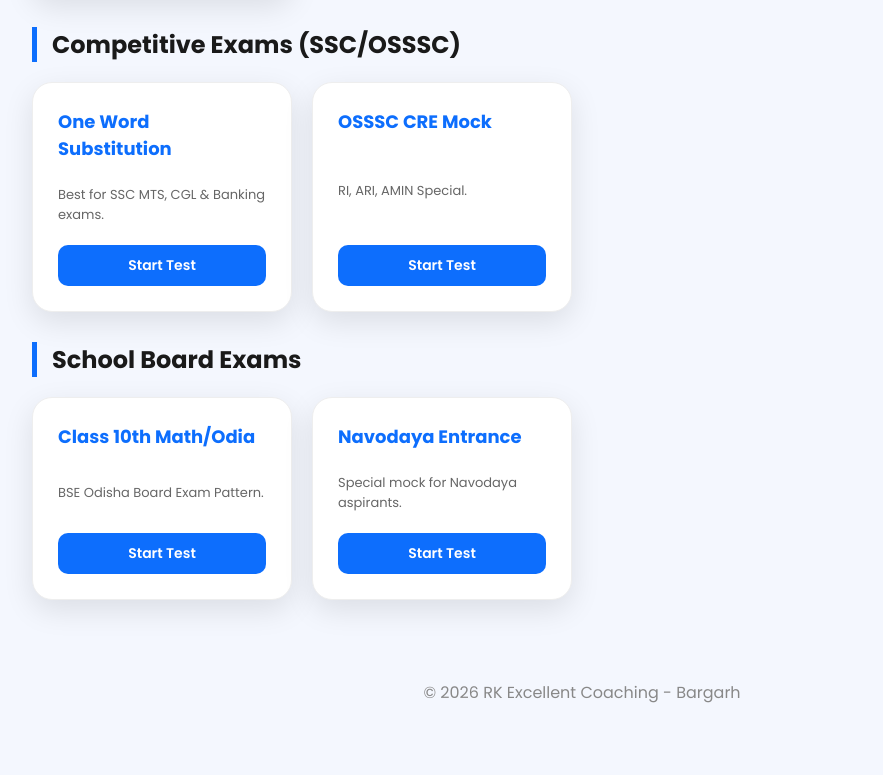
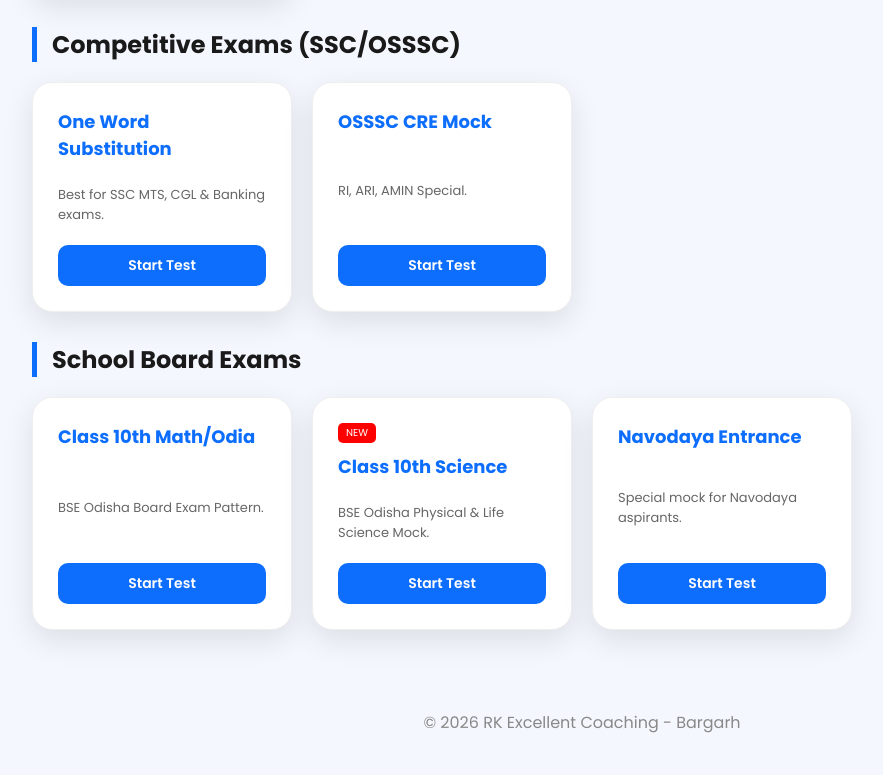
Before and after one commit to rakeshpradhancoching-sudo/rk-excellent-coaching, a plain HTML site: page all-tests.html in a window 1280 px wide. Shown: the part 1306-2081 px from the top of the page, without its empty margins (58-941 px from the left). Before the commit the page ends 2051 px from the top, so only its background shows below. Drawn offline with Linux system fonts and the light colour scheme.

Commit message:
Update all-tests.html

```diff
--- a/all-tests.html
+++ b/all-tests.html
@@ -184,6 +184,15 @@ header {
       <p>BSE Odisha Board Exam Pattern.</p>
       <div class="start-btn">Start Test</div>
     </a>
+
+    <!-- Naya science-class10.html card yahan add kiya gaya hai -->
+    <a href="science-class10.html" class="test-card">
+      <span class="new-badge">NEW</span>
+      <h3>Class 10th Science</h3>
+      <p>BSE Odisha Physical & Life Science Mock.</p>
+      <div class="start-btn">Start Test</div>
+    </a>
+
     <a href="navodaya_test.html" class="test-card">
       <h3>Navodaya Entrance</h3>
       <p>Special mock for Navodaya aspirants.</p>
```
